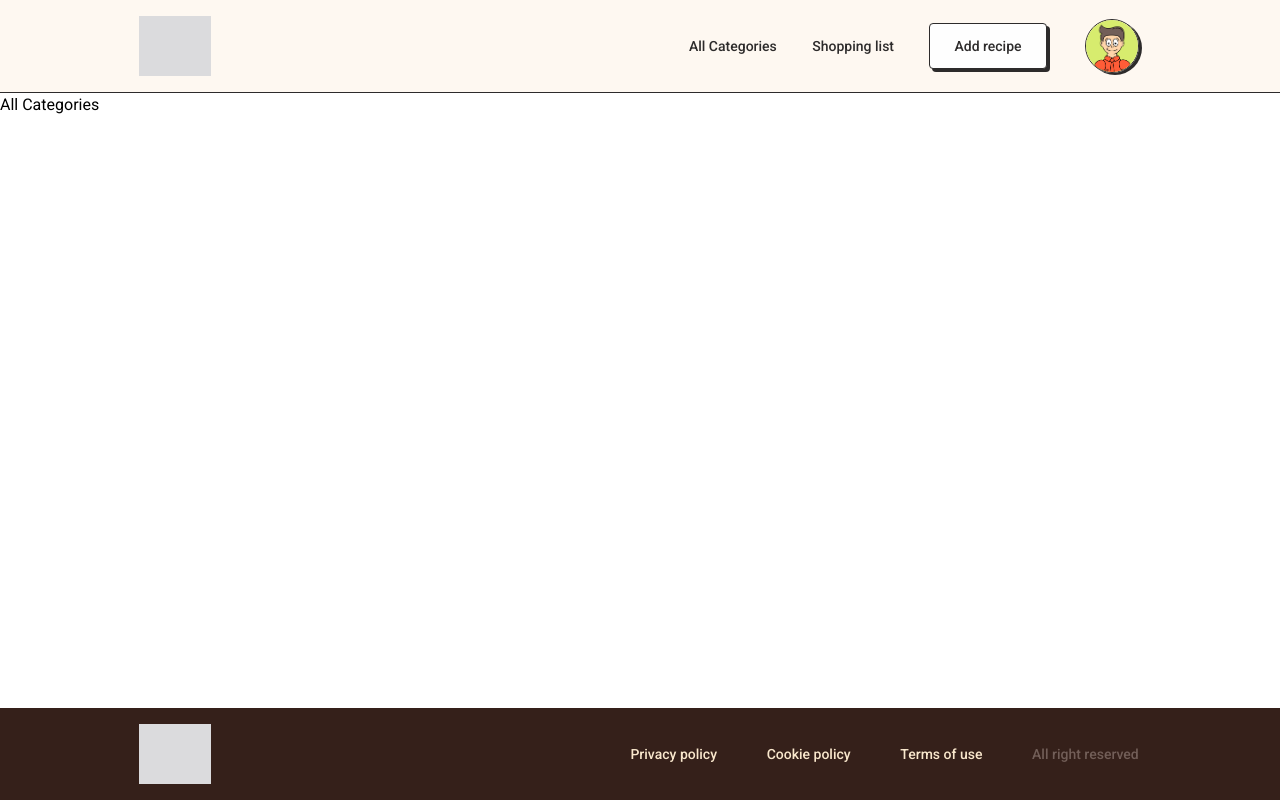
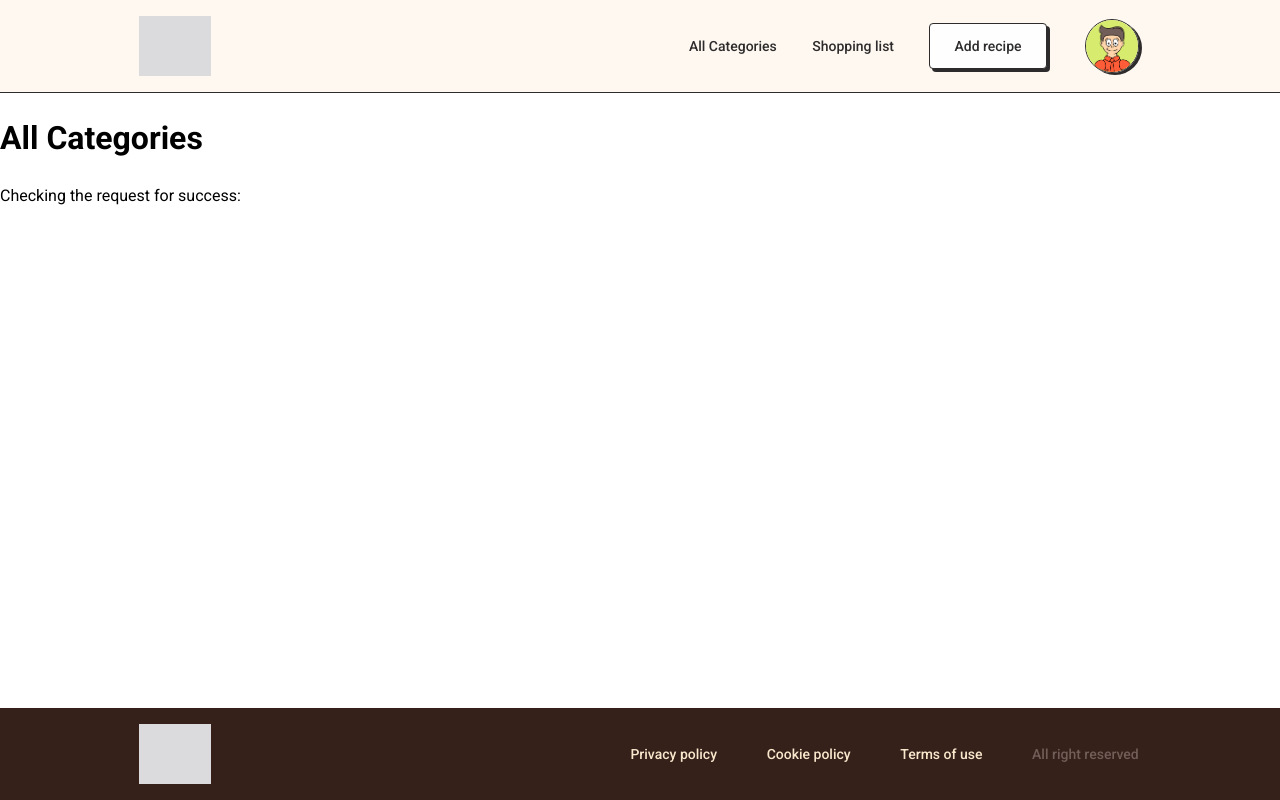
Before and after one commit to recipetoria/recipetoria-frontend, a React (Create React App) app: page /all_categories in a window 1280 px wide. Built offline with nearby package versions, Linux system fonts and the light colour scheme; no server answers; a web font is replaced by a local one.

Commit message:
fix: add request for server

```diff
--- a/src/pages/AllCategoriesPage/AllCategoriesPage.tsx
+++ b/src/pages/AllCategoriesPage/AllCategoriesPage.tsx
@@ -1,5 +1,26 @@
+import { useEffect, useState } from "react";
 import "./AllCategoriesPage.scss";
 
 export default function AllCategoriesPage() {
-  return <main>All Categories</main>;
+  const [state, setState] = useState();
+
+  useEffect(() => {
+    const dataFetch = async () => {
+      const data = await (
+        await fetch(
+          "https://recipetoria-production.up.railway.app/api/v1/auth/verify-email?token=eyJhbGciOiJIUzI1NiJ9.eyJpc3MiOiJyZWNpcGV0b3JpYSIsInN1YiI6InB1a2Z1a0BtYWlsLmNvbSIsImlhdCI6MTY4Mjg1OTY4NywiZXhwIjoxNjgyOTQ2MDg3fQ.XFGD_QsQcNn3RudQ50lZ2rUxE9WCklkpCQbFRiBmFr8"
+        )
+      ).json();
+      setState(data);
+    };
+
+    dataFetch();
+  }, []);
+
+  return (
+    <main>
+      <h1>All Categories</h1>
+      <span>Checking the request for success: {state}</span>
+    </main>
+  );
 }
```
